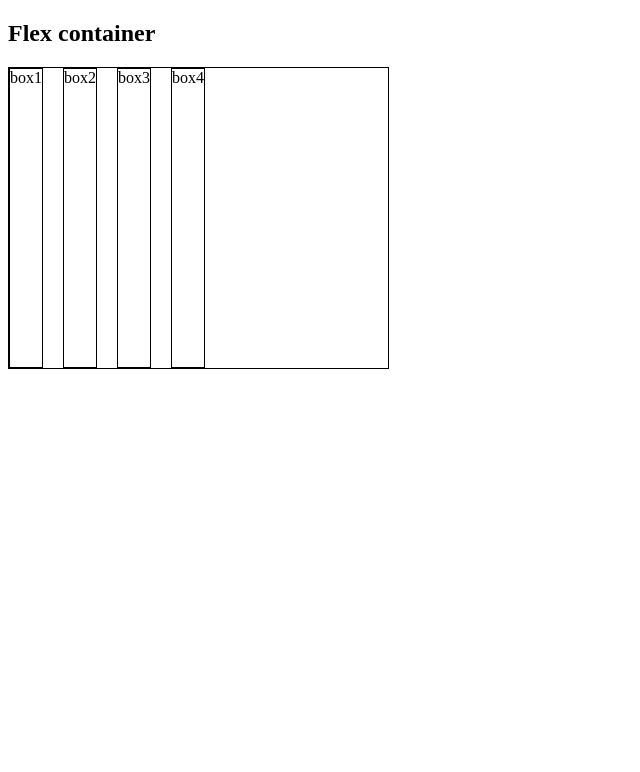
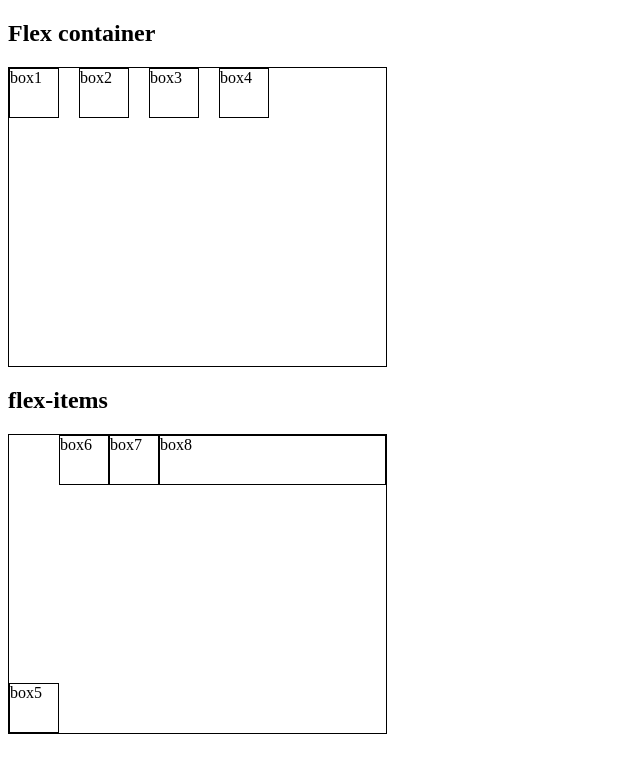
Before and after one commit to dkingbrandt/flexbox, a plain HTML site: page index.html in a window 1280 px wide. Shown: the whole page, without its empty margins (0-640 px from the left). Drawn offline with Linux system fonts and the light colour scheme.

Commit message:
example 2 done

```diff
--- a/css/style.css
+++ b/css/style.css
@@ -1,3 +1,6 @@
+*{
+    box-sizing: border-box;
+}
 .container {
     border:1px solid black;
     height: 300px;
@@ -7,8 +10,8 @@
 
 section{
     border: 1px solid black;
-    /* height: 50px;
-    width: 50px; */
+    height: 50px;
+    width: 50px;
 }
 
 
@@ -26,3 +29,25 @@ section{
     row-gap: 10px;
     column-gap: 20px;
 }
+
+.flex-items{
+    display: flex;
+
+
+}
+.box{
+    order:-5;
+}
+
+.box5{
+    align-self: flex-end;
+}
+
+
+.box8{
+    flex-grow: 5;
+    flex-shrink: 1;
+    flex-basis: 100px;
+    flex: 5 1 100px;
+
+}
--- a/index.html
+++ b/index.html
@@ -16,7 +16,14 @@
         <section class="box1">box4</section>
 
 
-    </div>
+ </div>
 
+    <h2>flex-items</h2>
+    <div class="container flex-items">
+    <section class="box5">box5</section>
+    <section class="box6">box6</section>
+    <section class="box7">box7</section>
+    <section class="box8">box8</section>
+</div>
 </body>
 </html>
```
